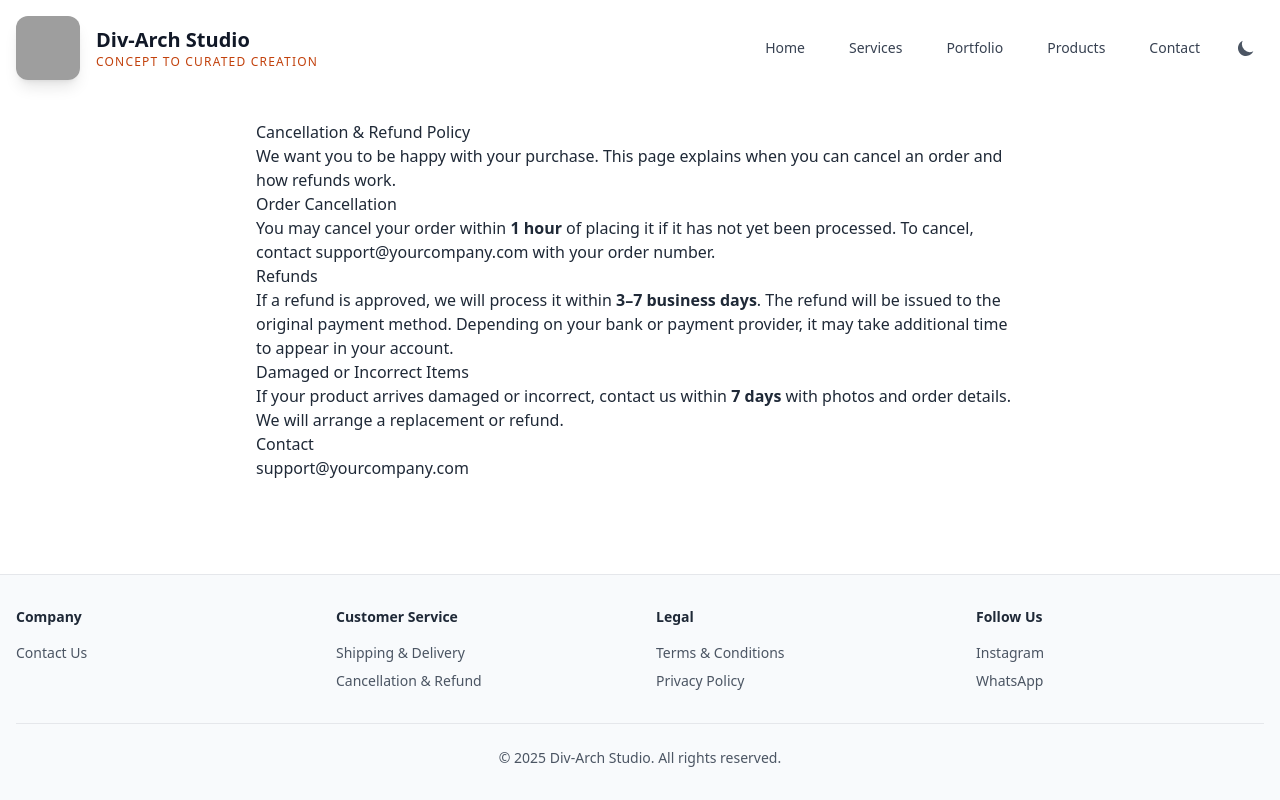
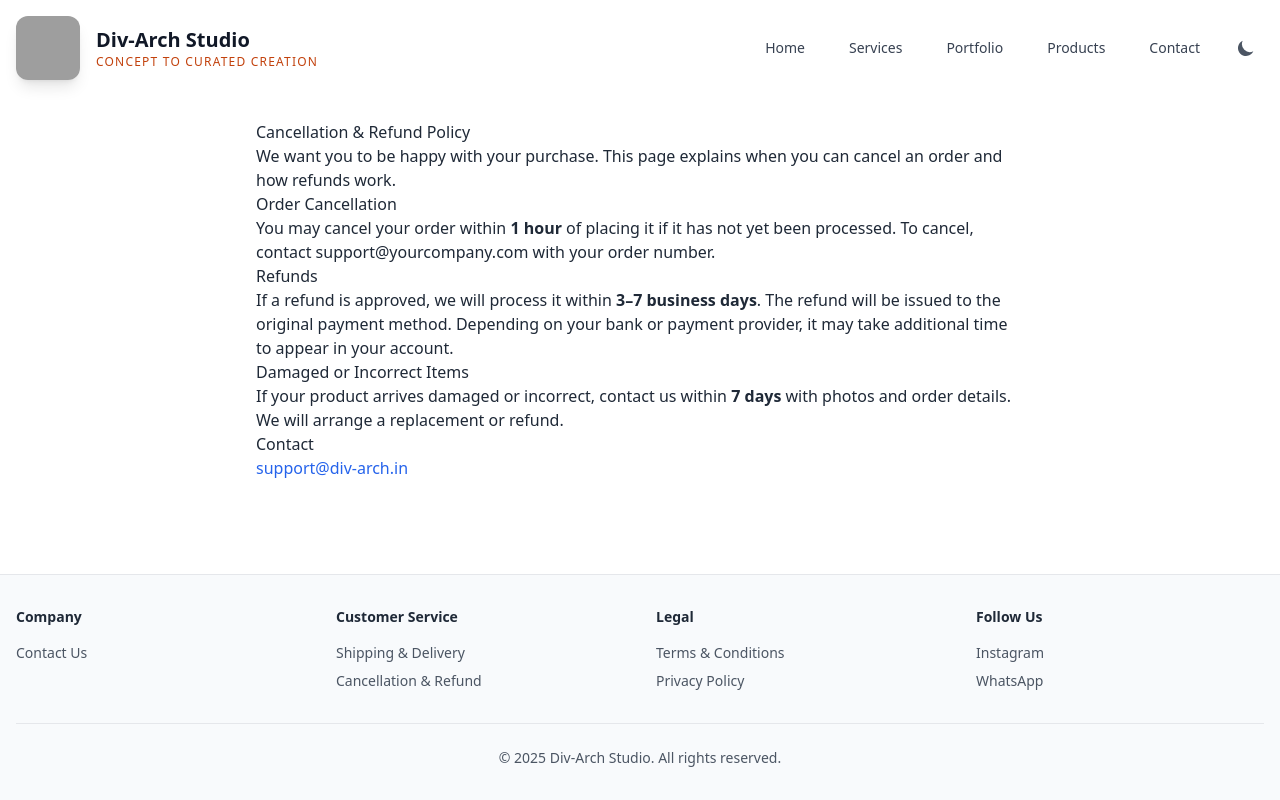
Before and after one commit to shivamsutar1233/Divarch-Studio, a React (Vite) app: page /cancellation-and-refund in a window 1280 px wide. Built offline with nearby package versions, Linux system fonts and the light colour scheme; grey boxes are pictures that could not be loaded.

Commit message:
Email updated

```diff
--- a/src/pages/CancellationAndRefund.jsx
+++ b/src/pages/CancellationAndRefund.jsx
@@ -32,7 +32,12 @@ export default function CancellationAndRefund() {
       </p>
 
       <h2 className="dark:text-white">Contact</h2>
-      <p className="dark:text-gray-300">support@yourcompany.com</p>
+      <a
+        href="mailto:support@div-arch.in"
+        className="text-blue-600 dark:text-blue-400 hover:text-blue-700 dark:hover:text-blue-300 font-medium"
+      >
+        support@div-arch.in
+      </a>
     </article>
   );
 }
--- a/src/pages/ShippingAndDelivery.jsx
+++ b/src/pages/ShippingAndDelivery.jsx
@@ -309,7 +309,7 @@ export default function ShippingAndDelivery() {
               <p className="mt-1 text-gray-600 dark:text-gray-400">
                 For shipping inquiries, contact us at{" "}
                 <a
-                  href="mailto:support@divarchstudio.com"
+                  href="mailto:support@div-arch.in"
                   className="text-blue-600 dark:text-blue-400 hover:text-blue-700 dark:hover:text-blue-300 font-medium"
                 >
                   support@div-arch.in
```
